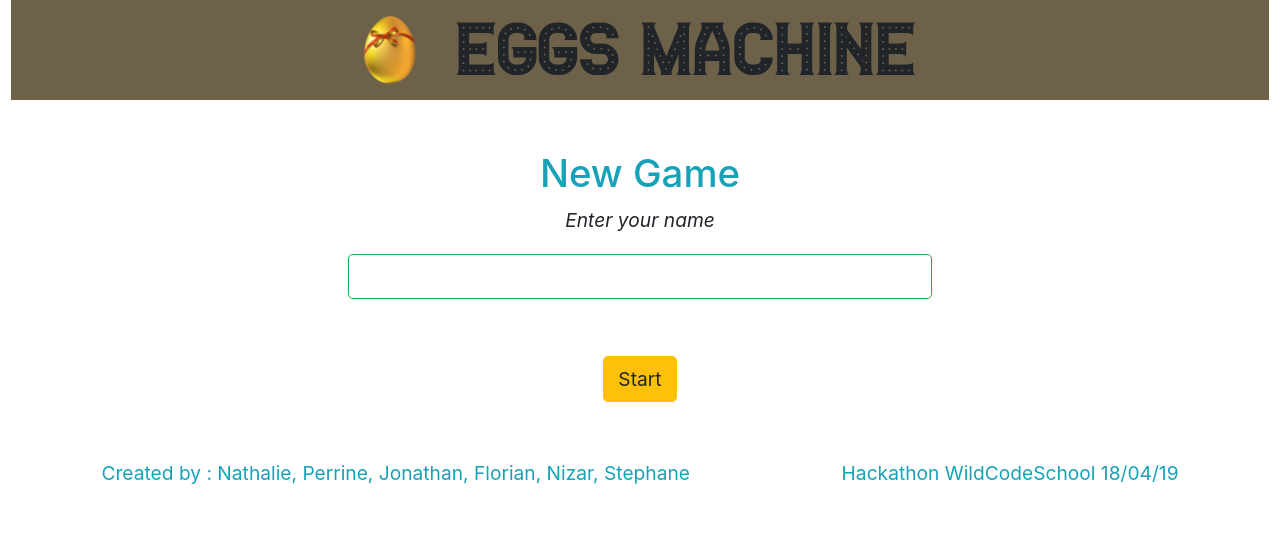
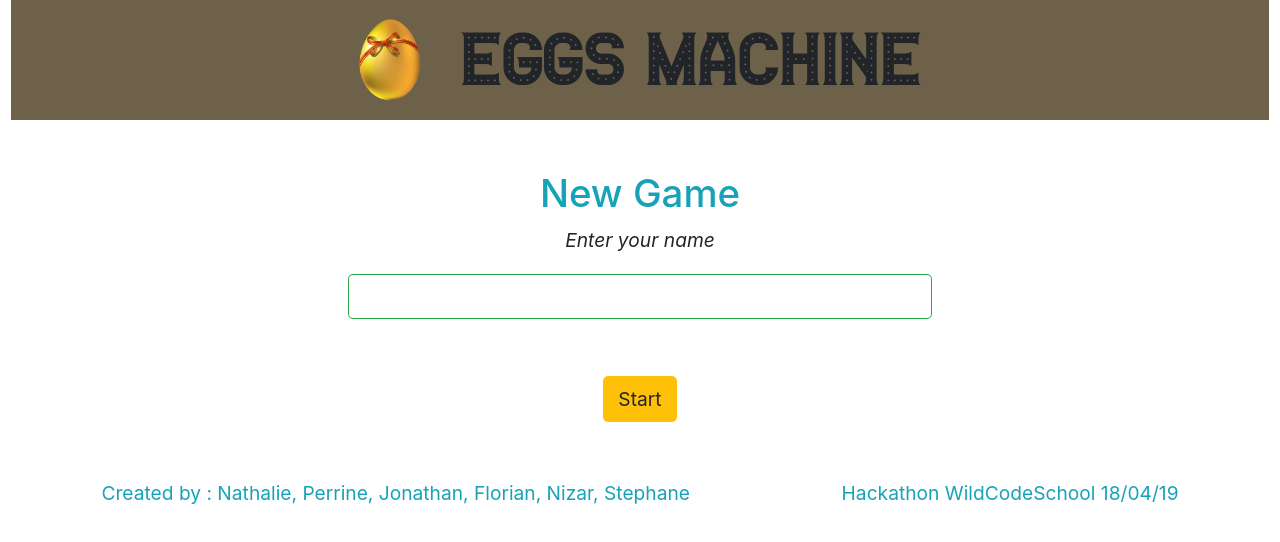
Before and after one commit to wcs-hackathon-bondimanchoeuf/bandimanchoeuf, a React (Create React App) app: page / in a window 1280 px wide. Shown: the top 542 px of the page. Built offline with nearby package versions, Linux system fonts and the light colour scheme; a web font is replaced by a local one.

Commit message:
update Header style

```diff
--- a/src/pages/Header.jsx
+++ b/src/pages/Header.jsx
@@ -6,12 +6,11 @@ import Logo from "./../assets/gold_egg.png";
 
 const Header = () => {
   return (
-    <Row className={`${styles.Main}`} style={{ maxHeight: "100px" }}>
+    <Row className={`${styles.Main}`}>
       <Col sm="" className="h-100 d-flex justify-content-center">
         <img
           style={{ maxHeight: "70%" }}
           className={`${styles.Logo} pr-3 my-auto`}
-          fluid
           src={Logo}
           alt="logo BanditManchoeuf"
         />
--- a/src/pages/Header.module.css
+++ b/src/pages/Header.module.css
@@ -4,7 +4,7 @@
 }
 .Main {
   margin-bottom: 50px;
-  height: 100px;
+  height: 15vh;
   align-items: center;
   background: rgb(109, 98, 73);
 }
```
